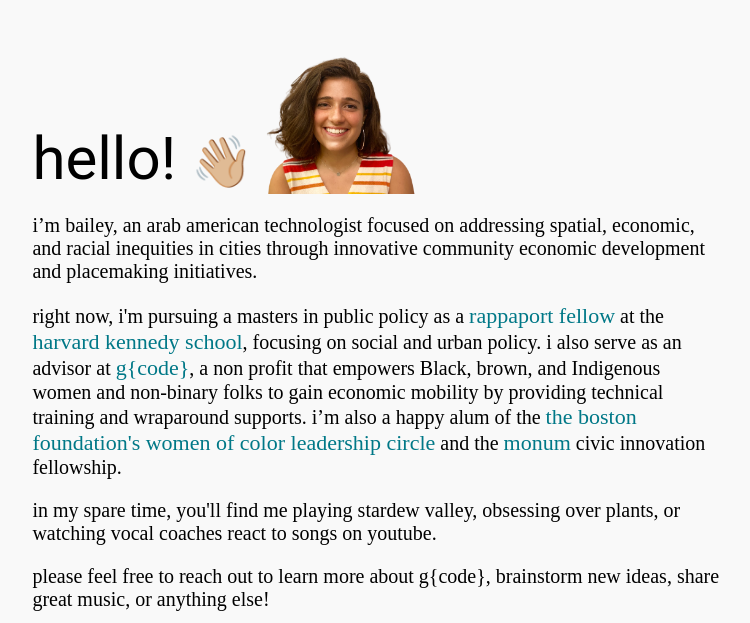
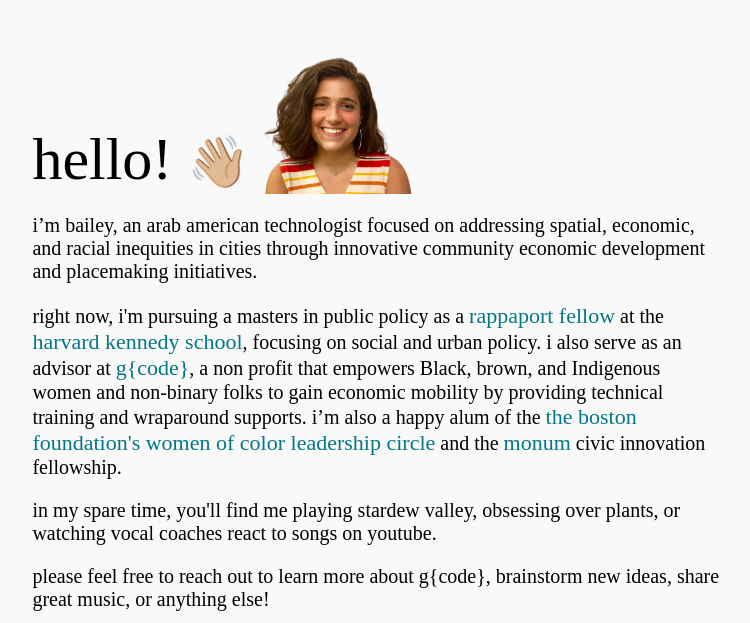
Before and after one commit to BaileySiber/Site, a React app: page / in a window 1280 px wide. Shown: the top 623 px of the page, without its empty margins (262-1012 px from the left). Built offline with nearby package versions, Linux system fonts and the light colour scheme.

Commit message:
Update Main.css

```diff
--- a/src/css/Main.css
+++ b/src/css/Main.css
@@ -22,7 +22,7 @@
   }
 
   .hello {
-    font-family: 'Roboto', sans-serif;
+    font-family:'Montserrat';
     font-size: 60px;
     align-self: flex-end;
 
```
